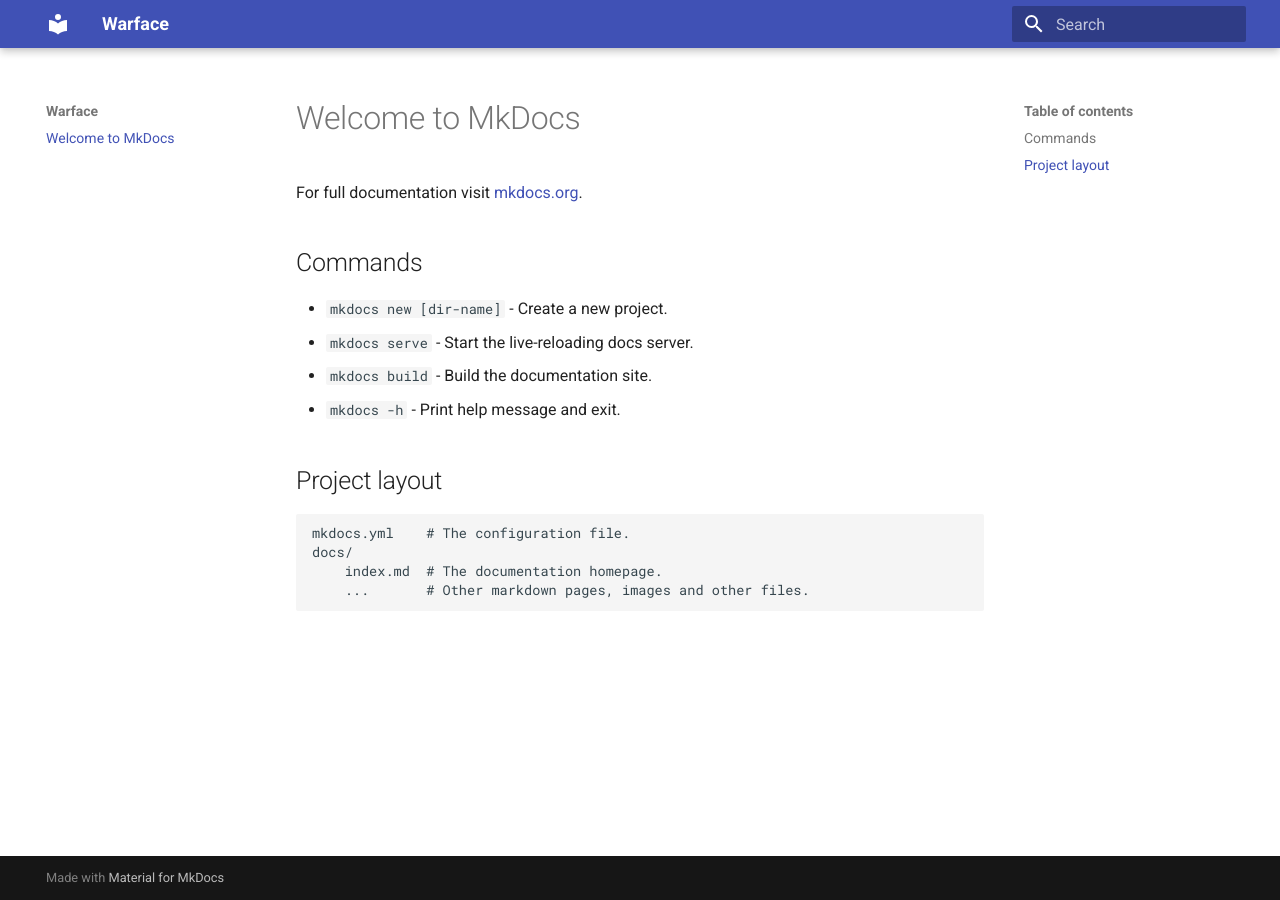
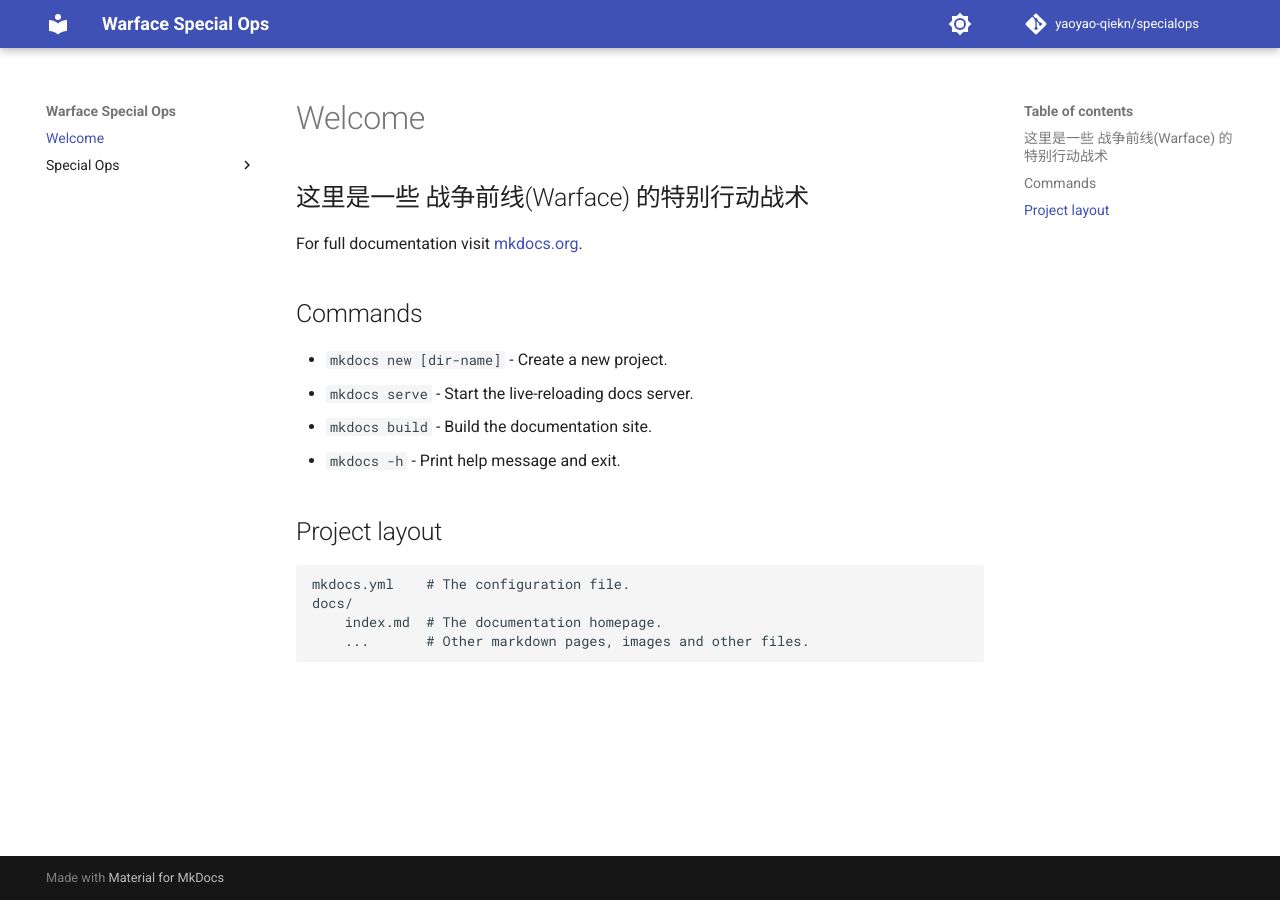
Before and after one commit to yaoyao-qiekn/specialops, an MkDocs documentation site: the page built from docs/index.md, in a window 1280 px wide. Built offline with MkDocs 1.6.1 and Material for MkDocs 9.7.7, drawn with Linux system fonts in a browser that asks for light colours; comment, search, counter and statistics services are not loaded.

Commit message:
add 皮日火 火山

```diff
--- a/docs/index.md
+++ b/docs/index.md
@@ -1,4 +1,7 @@
-# Welcome to MkDocs
+# Welcome
+
+这里是一些 战争前线(Warface) 的特别行动战术
+---
 
 For full documentation visit [mkdocs.org](https://www.mkdocs.org).
 
--- a/mkdocs.yml
+++ b/mkdocs.yml
@@ -1,4 +1,29 @@
-site_name: Warface
+site_name: Warface Special Ops
+site_author: yaoyao_qiekn
+repo_url: https://github.com/yaoyao-qiekn/specialops
+repo_name: yaoyao-qiekn/specialops
+edit_uri: edit/main/docs/
 
 theme:
   name: material
+  palette:
+
+    # Palette toggle for light mode
+    - media: "(prefers-color-scheme: light)"
+      scheme: default
+      toggle:
+        icon: material/brightness-7
+        name: Switch to dark mode
+
+    # Palette toggle for dark mode
+    - media: "(prefers-color-scheme: dark)"
+      scheme: slate
+      toggle:
+        icon: material/brightness-4
+        name: Switch to system preference
+  icon:
+    repo: fontawesome/brands/git-alt
+
+plugins:
+  - git-revision-date-localized:
+      enable_creation_date: true
```
Also changed, not shown: docs/Special Ops/Volcano.md (added, +20 -0 lines), docs/Special Ops/Mars.md (added), docs/Special Ops/Pripyat.md (added), docs/Special Ops/Sunrise.md (added).
